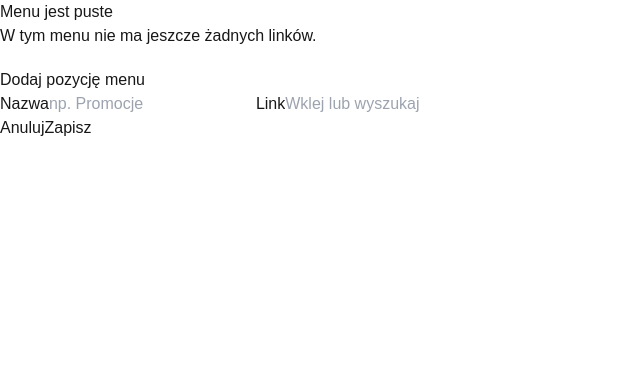
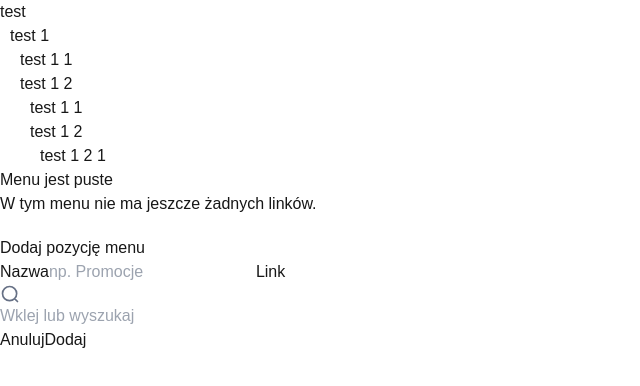
Before and after one commit to kamilszczepanik/nested-draggable-menu-assessment, a Next.js app: page / in a window 1280 px wide. Both pictures are taken after a click on the button "Dodaj pozycję menu". Shown: the top 386 px of the page, without its empty margins (0-640 px from the left). Built offline with nearby package versions, Linux system fonts and the light colour scheme.

Commit message:
feat(ui): add basic sublinks tree, rebuild AddMenuItemForm component, add validation

```diff
--- a/src/components/AddMenuItemForm.tsx
+++ /dev/null
@@ -1,68 +0,0 @@
-import React, { useState } from "react";
-
-interface Props {
-  showAddMenuItemForm: boolean;
-  setShowAddMenuItemForm: React.Dispatch<React.SetStateAction<boolean>>;
-}
-const AddMenuItemForm = ({
-  showAddMenuItemForm,
-  setShowAddMenuItemForm,
-}: Props) => {
-  const [label, setLabel] = useState("");
-  const [url, setUrl] = useState("");
-
-  const handleSubmit = (e: React.FormEvent) => {
-    e.preventDefault();
-    console.log({ label, url }); // Replace this with actual handling logic
-    setLabel("");
-    setUrl("");
-  };
-
-  return (
-    <>
-      {showAddMenuItemForm && (
-        <form
-          className="flex flex-col items-center gap-4 p-4 border rounded-md shadow-md w-full max-w-sm"
-          onSubmit={handleSubmit}
-        >
-          <label htmlFor="Nazwa">Nazwa</label>
-          <input
-            id="Nazwa"
-            type="text"
-            placeholder="np. Promocje"
-            value={label}
-            onChange={(e) => setLabel(e.target.value)}
-            className="w-full px-4 py-2 border rounded-md focus:ring-2 focus:ring-purple-400"
-            required
-          />
-          <label htmlFor="Link">Link</label>
-          <input
-            id="Link"
-            type="text"
-            placeholder="Wklej lub wyszukaj"
-            value={url}
-            onChange={(e) => setUrl(e.target.value)}
-            className="w-full px-4 py-2 border rounded-md focus:ring-2 focus:ring-purple-400"
-          />
-          <div className="flex gap-4 w-full">
-            <button
-              type="button"
-              onClick={() => setShowAddMenuItemForm(false)}
-              className="px-4 py-2 bg-red-500 text-white rounded-md shadow hover:bg-red-600 focus:outline-none focus:ring-2 focus:ring-purple-400"
-            >
-              Anuluj
-            </button>
-            <button
-              type="submit"
-              className="px-4 py-2 bg-purple-700 text-white rounded-md shadow hover:bg-purple-600 focus:outline-none focus:ring-2 focus:ring-purple-400"
-            >
-              Zapisz
-            </button>
-          </div>
-        </form>
-      )}
-    </>
-  );
-};
-
-export default AddMenuItemForm;
--- /dev/null
+++ b/src/components/AddMenuItemForm/AddMenuItemForm.tsx
@@ -0,0 +1,63 @@
+import Image from "next/image";
+import React from "react";
+import searchIcon from "../../icons/search-lg.svg"
+import ButtonSecondary from "../Buttons/ButtonSecondary";
+import ButtonPrimary from "../Buttons/ButtonPrimary";
+import { SubmitHandler, useForm } from "react-hook-form";
+import { AddMenuFormFields } from "./validator";
+
+interface IAddMenuItemFormProps {
+  setShowAddMenuItemForm: React.Dispatch<React.SetStateAction<boolean>>;
+}
+const AddMenuItemForm = ({
+  setShowAddMenuItemForm,
+}: IAddMenuItemFormProps) => {
+
+   const {
+    register,
+    handleSubmit,
+    formState: { errors },
+  } = useForm<AddMenuFormFields>({
+    defaultValues:{
+      name: '',
+      url: ''
+    }
+  })
+
+  const onSubmit: SubmitHandler<AddMenuFormFields> = (data) => console.log(data)
+  console.log(errors);
+  return (
+    <>
+        <form
+          className="flex flex-col gap-4 p-4 border rounded-md shadow-md w-full"
+          onSubmit={handleSubmit(onSubmit)}
+        >
+          <label htmlFor="Nazwa">Nazwa</label>
+          <input
+            id="Nazwa"
+            type="text"
+            placeholder="np. Promocje"
+            className="w-full px-4 py-2 border rounded-md focus:ring-2 focus:ring-purple-400"
+            {...register("name")}
+          />
+          <label htmlFor="Link">Link</label>
+          <div className="relative">
+          <Image className="absolute left-3 top-1/2 transform -translate-y-1/2" src={searchIcon} alt="search icon"/>
+          <input
+            id="Link"
+            type="text"
+            placeholder="Wklej lub wyszukaj"
+            className="w-full px-4 pl-10 py-2 border rounded-md focus:ring-2 focus:ring-purple-400"
+            {...register("url")}
+          />
+          </div>
+          <div className="flex gap-4 w-full">
+            <ButtonSecondary text="Anuluj" onClick={() => setShowAddMenuItemForm(false)}/>
+            <ButtonPrimary text="Dodaj"/>
+          </div>
+        </form>
+    </>
+  );
+};
+
+export default AddMenuItemForm;
--- /dev/null
+++ b/src/components/AddMenuItemForm/validator.ts
@@ -0,0 +1,8 @@
+import { z } from "zod";
+
+export const AddMenuItemFormSchema=z.object({
+    name: z.string(),
+    url: z.string().url().optional(),
+})
+
+export type AddMenuFormFields=z.infer<typeof AddMenuItemFormSchema>
--- /dev/null
+++ b/src/components/MenuItem/MenuItem.tsx
@@ -0,0 +1,18 @@
+import React from 'react'
+
+export interface IMenuFormFields {
+  name: string;
+  url?:string;
+  subLinks?: IMenuFormFields[]
+}
+
+export const MenuItem = ({menuItems}:{menuItems:IMenuFormFields[]}) => {
+
+  return (
+    <div>{menuItems.map(el=>{
+        return <div key={el.name}>{el.name}
+         {el.subLinks ?  <div style={{marginLeft: "10px"}}><MenuItem key={el.name} menuItems={el.subLinks} /></div> : null}
+        </div>
+    })}</div>
+  )
+}
--- a/src/pages/index.tsx
+++ b/src/pages/index.tsx
@@ -1,20 +1,28 @@
-import AddMenuItemForm from "@/components/AddMenuItemForm";
+import AddMenuItemForm from "@/components/AddMenuItemForm/AddMenuItemForm";
 import EmptyMenu from "@/components/EmptyMenu";
+import { IMenuFormFields, MenuItem } from "@/components/MenuItem/MenuItem";
 import { useState } from "react";
 
 export default function Home() {
+  const [menuItems,] = useState<IMenuFormFields[]>([{
+    name: 'test',
+    url: '1',
+    subLinks: [
+      {name: 'test 1', url: 't', subLinks: [{name: 'test 1 1'},{name: 'test 1 2', subLinks: [{name: 'test 1 1'},{name: 'test 1 2',subLinks: [{name: 'test 1 2 1'}]}]}
+    ]
+  }]}])
   const [showAddMenuItemForm, setShowAddMenuItemForm] = useState(false);
 
   return (
     <div
       className={`grid grid-rows-[20px_1fr_20px] items-center justify-items-center min-h-screen p-8 pb-20 gap-16 sm:p-20 font-[family-name:var(--font-geist-sans)]`}
     >
-      <main className="flex flex-col gap-8 row-start-2 items-center sm:items-start">
+      <main className="flex flex-col gap-8 row-start-2 items-center sm:items-start w-full">
+        {menuItems ? <MenuItem menuItems={menuItems} /> :  <EmptyMenu setShowAddMenuItemForm={setShowAddMenuItemForm} />}
         <EmptyMenu setShowAddMenuItemForm={setShowAddMenuItemForm} />
-        <AddMenuItemForm
-          showAddMenuItemForm={showAddMenuItemForm}
+        {showAddMenuItemForm ? <AddMenuItemForm
           setShowAddMenuItemForm={setShowAddMenuItemForm}
-        />
+        /> : null}
       </main>
     </div>
   );
```
